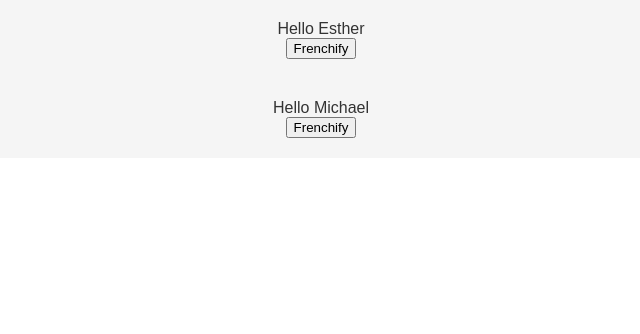
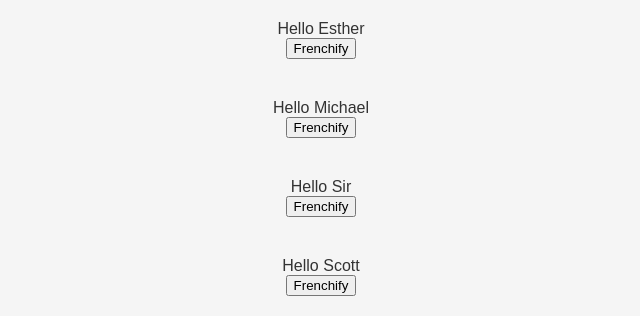
Before and after one commit to mmarcinek/hello_react, a React (Create React App) app: page / in a window 1280 px wide. Shown: the top 334 px of the page, without its empty margins (319-959 px from the left). Built offline with nearby package versions, Linux system fonts and the light colour scheme.

Commit message:
adds list Component

```diff
--- a/src/App.js
+++ b/src/App.js
@@ -1,12 +1,12 @@
 import React from 'react';
 import Hello from './Hello';
+import HelloList from './HelloList';
 import './App.css';
 
 const App = () => {
   return (
     <div className="App">
-      <Hello name="Esther" />
-      <Hello name="Michael"/>
+      <HelloList />
     </div>
   );
 }
--- /dev/null
+++ b/src/HelloList.css
@@ -0,0 +1,6 @@
+.HelloList {
+  margin: 20px;
+  padding: 20px;
+  border: 2px solid #00D8FF;
+  background: #DDEEFF;
+}
--- /dev/null
+++ b/src/HelloList.js
@@ -0,0 +1,29 @@
+import React, { Component } from 'react';
+import Hello from './Hello';
+import './HelloList.css';
+
+class HelloList extends Component{
+  constructor(props){
+    super(props)
+    this.state = {greetings: ['Esther', 'Michael', 'Sir', 'Scott']}
+  }
+
+
+  renderGreetings(){
+    return(
+      this.state.greetings.map(name => (
+        <Hello key={name} name={name} />
+      )
+    ));
+  }
+
+  render(){
+    return(
+      <div className="HelloWorldList">
+        {this.renderGreetings()}
+      </div>
+    )
+  }
+}
+
+export default HelloList;
```
